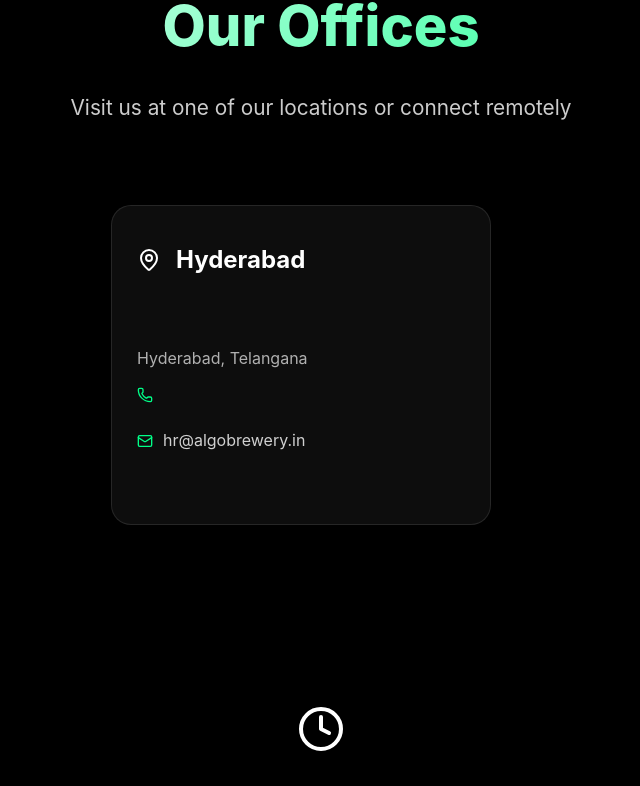
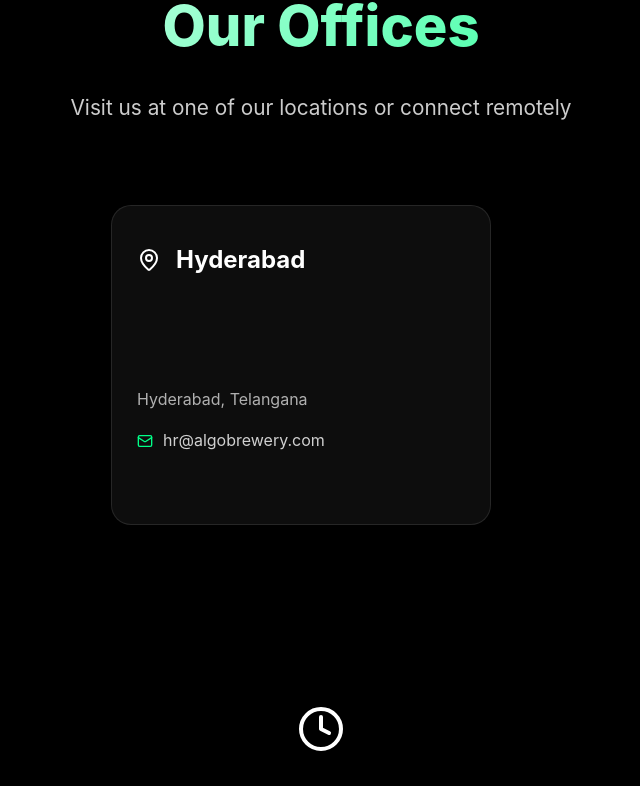
Before and after one commit to MoinAtAlgo/algobrewery-website, a React (Vite) app: page /contact-us in a window 1280 px wide. Shown: the part 3127-3913 px from the top of the page, without its empty margins (319-959 px from the left). Built offline with nearby package versions, Linux system fonts and the light colour scheme.

Commit message:
Update ContactUsPage.jsx

```diff
--- a/src/pages/ContactUsPage.jsx
+++ b/src/pages/ContactUsPage.jsx
@@ -150,7 +150,7 @@
       icon: <Mail size={32} />,
       title: "Email Us",
       description: "Send us a message and we'll get back to you within 24 hours.",
-      contact: "hr@algobrewery.in",
+      contact: "hr@algobrewery.com",
       action: "Send Email"
     },
     // {
@@ -168,7 +168,7 @@
       // address: "HiTech City",
       cityState: "Hyderabad, Telangana",
       // phone: "+91 9618466316",
-      email: "hr@algobrewery.in"
+      email: "hr@algobrewery.com"
     }
   ];
 
@@ -616,10 +616,10 @@
                   <p className="address">{location.address}</p>
                   <p className="city-state">{location.cityState}</p>
                   <div className="contact-info">
-                    <div className="contact-item">
+                    {/* <div className="contact-item">
                       <Phone size={16} />
                       <span>{location.phone}</span>
-                    </div>
+                    </div> */}
                     <div className="contact-item">
                       <Mail size={16} />
                       <span>{location.email}</span>
@@ -661,7 +661,7 @@
               </div>
             </div>
             <p className="hours-note">
-              * Emergency support available 24/7 for existing clients
+              * Support available 24/7 for existing clients
             </p>
           </motion.div>
         </div>
```
